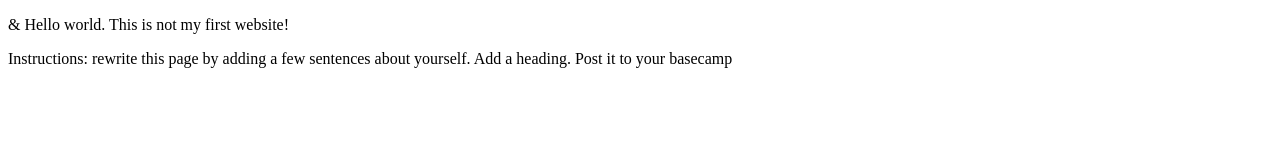
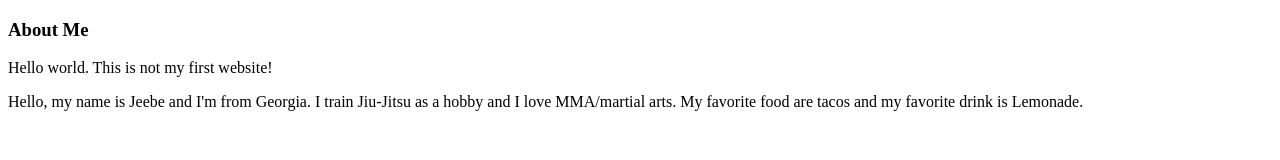
Before and after one commit to YourEpicness/Lab1, a plain HTML site: page index.html in a window 1280 px wide. Drawn offline with Linux system fonts and the light colour scheme.

Commit message:
Update index.html
updated to have info about me

```diff
--- a/index.html
+++ b/index.html
@@ -5,7 +5,8 @@
 	<title>ITMD-361 Internet Technologies and Web Design</title>
 </head>
 <body>
-  <p> &amp; Hello world. This is not my first website!</p>
-  <p>Instructions: rewrite this page by adding a few sentences about yourself. Add a heading. Post it to your basecamp</p>
+  <h3> About Me </h3>
+  <p> Hello world. This is not my first website!</p>
+  <p> Hello, my name is Jeebe and I'm from Georgia. I train Jiu-Jitsu as a hobby and I love MMA/martial arts. My favorite food are tacos and my favorite drink is Lemonade. </p>
 </body>
 </html>
```
